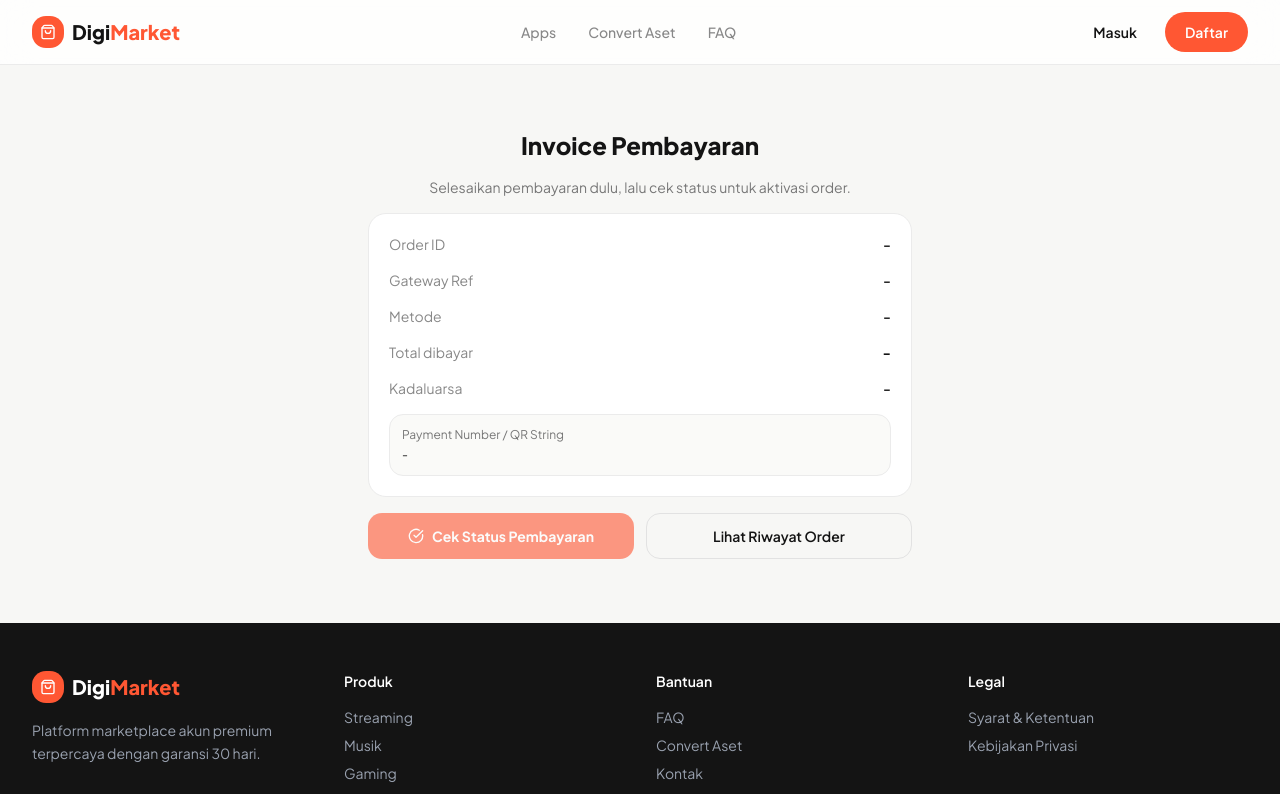
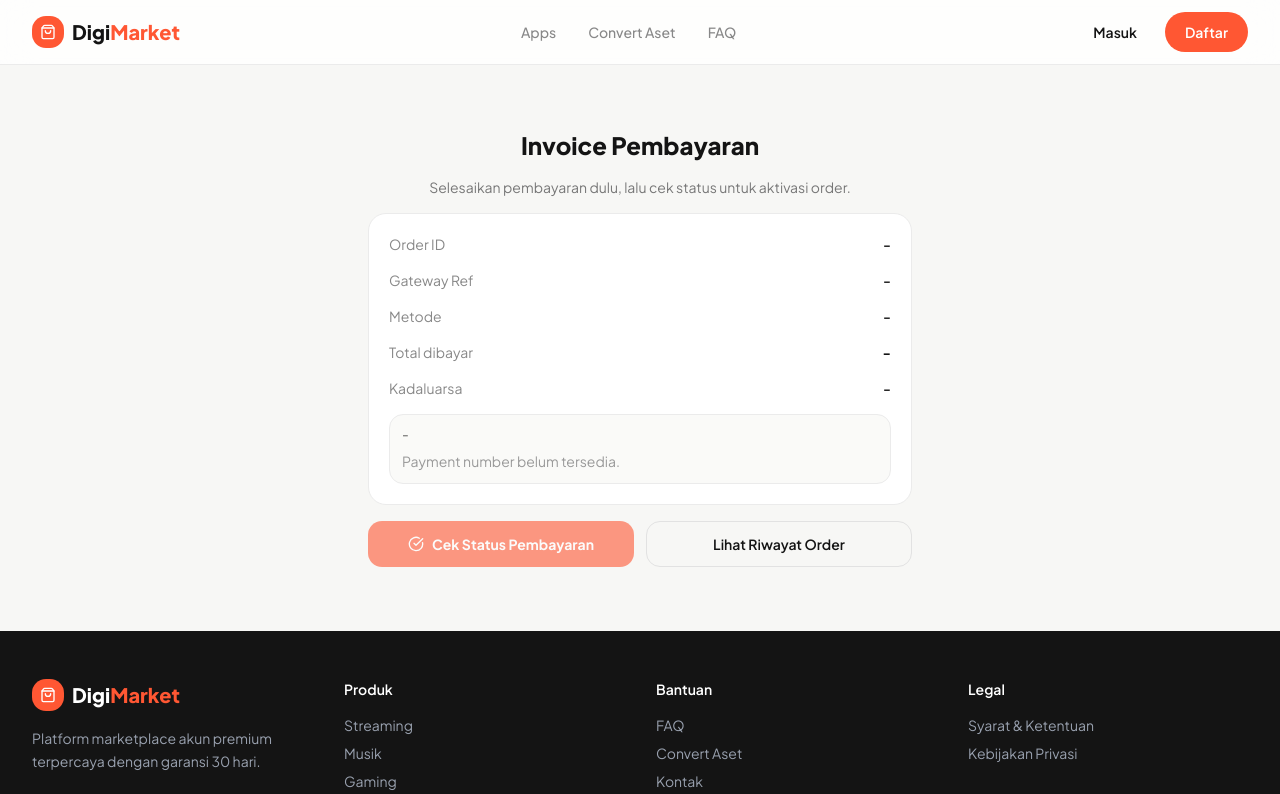
Before and after one commit to pikipici/premium-hub, a Next.js app in the folder premiumhub-web/: page /product/prem-apps/checkout/invoice in a window 1280 px wide. Shown: the top 794 px of the page. Built offline with nearby package versions, Linux system fonts and the light colour scheme; no server answers.

Commit message:
feat(web): render pakasir payment number as QR/VA display

```diff
--- a/premiumhub-web/package.json
+++ b/premiumhub-web/package.json
@@ -19,6 +19,7 @@
     "js-cookie": "^3.0.5",
     "lucide-react": "^1.7.0",
     "next": "16.2.2",
+    "qrcode": "^1.5.4",
     "react": "19.2.4",
     "react-dom": "19.2.4",
     "react-hook-form": "^7.72.1",
@@ -33,6 +34,7 @@
     "@tailwindcss/postcss": "^4",
     "@types/js-cookie": "^3.0.6",
     "@types/node": "^20",
+    "@types/qrcode": "^1.5.6",
     "@types/react": "^19",
     "@types/react-dom": "^19",
     "eslint": "^9",
--- a/premiumhub-web/src/app/(public)/product/prem-apps/checkout/invoice/page.tsx
+++ b/premiumhub-web/src/app/(public)/product/prem-apps/checkout/invoice/page.tsx
@@ -3,11 +3,13 @@
 import { Suspense, useMemo, useState } from 'react'
 import Link from 'next/link'
 import { useRouter, useSearchParams } from 'next/navigation'
+import { CheckCircle, RefreshCcw } from 'lucide-react'
+
 import Navbar from '@/components/layout/Navbar'
 import Footer from '@/components/layout/Footer'
+import PakasirPaymentDisplay from '@/components/payment/PakasirPaymentDisplay'
 import { paymentService } from '@/services/paymentService'
 import { formatDate, formatRupiah } from '@/lib/utils'
-import { CheckCircle, Copy, RefreshCcw } from 'lucide-react'
 
 export default function CheckoutInvoicePage() {
   return (
@@ -28,7 +30,6 @@ function CheckoutInvoiceContent() {
   const expiresAt = search.get('expiresAt') || ''
   const amount = Number(search.get('amount') || 0)
 
-  const [copied, setCopied] = useState(false)
   const [checking, setChecking] = useState(false)
   const [error, setError] = useState('')
 
@@ -36,13 +37,6 @@ function CheckoutInvoiceContent() {
     if (!expiresAt) return '-'
     return formatDate(expiresAt)
   }, [expiresAt])
-
-  const handleCopy = async () => {
-    if (!paymentNumber) return
-    await navigator.clipboard.writeText(paymentNumber)
-    setCopied(true)
-    setTimeout(() => setCopied(false), 1500)
-  }
 
   const handleCheckStatus = async () => {
     if (!orderId) return
@@ -98,20 +92,7 @@ function CheckoutInvoiceContent() {
               <span className="font-semibold">{expireText}</span>
             </div>
 
-            <div className="rounded-xl border border-[#EBEBEB] bg-[#FAFAF8] p-3">
-              <div className="text-xs text-[#777] mb-1">Payment Number / QR String</div>
-              <div className="font-mono text-xs break-all text-[#141414]">{paymentNumber || '-'}</div>
-              {paymentNumber ? (
-                <button
-                  type="button"
-                  onClick={handleCopy}
-                  className="mt-2 inline-flex items-center gap-1 text-xs px-2 py-1 rounded-lg border border-[#E2E2E2] hover:bg-white"
-                >
-                  <Copy className="w-3.5 h-3.5" />
-                  {copied ? 'Tersalin' : 'Copy'}
-                </button>
-              ) : null}
-            </div>
+            <PakasirPaymentDisplay paymentMethod={paymentMethod} paymentNumber={paymentNumber} />
           </div>
 
           {error ? (
--- a/premiumhub-web/src/app/dashboard/wallet/topup/page.tsx
+++ b/premiumhub-web/src/app/dashboard/wallet/topup/page.tsx
@@ -10,6 +10,7 @@ import { walletService } from '@/services/walletService'
 import type { WalletTopup } from '@/types/wallet'
 import { formatDate, formatRupiah } from '@/lib/utils'
 import { useAuthStore } from '@/store/authStore'
+import PakasirPaymentDisplay from '@/components/payment/PakasirPaymentDisplay'
 
 function statusTone(status: WalletTopup['status']) {
   switch (status) {
@@ -221,15 +222,12 @@ function WalletTopupStatusContent() {
             </div>
           </div>
 
-          <div className="mt-3 grid grid-cols-1 md:grid-cols-2 gap-3 text-sm">
+          <div className="mt-3 grid grid-cols-1 gap-3 text-sm">
             <div className="rounded-xl bg-[#F7F7F5] p-3">
               <div className="text-xs text-[#888] mb-1">Provider Status</div>
               <div className="font-bold capitalize">{topup.provider_status || topup.status}</div>
             </div>
-            <div className="rounded-xl bg-[#F7F7F5] p-3">
-              <div className="text-xs text-[#888] mb-1">Payment Number</div>
-              <div className="font-bold break-all">{topup.payment_number || '-'}</div>
-            </div>
+            <PakasirPaymentDisplay paymentMethod={topup.payment_method} paymentNumber={topup.payment_number} />
           </div>
 
           {topup.status === 'pending' ? (
--- /dev/null
+++ b/premiumhub-web/src/components/payment/PakasirPaymentDisplay.tsx
@@ -0,0 +1,140 @@
+"use client"
+
+import { useEffect, useMemo, useState } from 'react'
+import { Building2, Copy, QrCode } from 'lucide-react'
+import QRCode from 'qrcode'
+
+type PakasirPaymentDisplayProps = {
+  paymentMethod?: string
+  paymentNumber?: string
+  className?: string
+}
+
+type QRState = {
+  source: string
+  dataUrl: string
+  error: string
+}
+
+const normalizeMethod = (value?: string) => (value || '').trim().toLowerCase()
+
+const methodLabel = (value?: string) => {
+  const method = normalizeMethod(value)
+  switch (method) {
+    case 'qris':
+      return 'QRIS'
+    case 'bri_va':
+      return 'BRI Virtual Account'
+    case 'bni_va':
+      return 'BNI Virtual Account'
+    case 'permata_va':
+      return 'Permata Virtual Account'
+    default:
+      return method ? method.toUpperCase() : 'Payment Number'
+  }
+}
+
+export default function PakasirPaymentDisplay({ paymentMethod, paymentNumber, className }: PakasirPaymentDisplayProps) {
+  const [copied, setCopied] = useState(false)
+  const [qrState, setQrState] = useState<QRState>({ source: '', dataUrl: '', error: '' })
+
+  const normalizedMethod = useMemo(() => normalizeMethod(paymentMethod), [paymentMethod])
+  const isQris = normalizedMethod === 'qris'
+  const isVA = normalizedMethod.endsWith('_va')
+  const value = (paymentNumber || '').trim()
+
+  useEffect(() => {
+    if (!isQris || !value) return
+
+    let canceled = false
+
+    QRCode.toDataURL(value, {
+      width: 360,
+      margin: 1,
+      errorCorrectionLevel: 'M',
+    })
+      .then((url) => {
+        if (!canceled) {
+          setQrState({ source: value, dataUrl: url, error: '' })
+        }
+      })
+      .catch(() => {
+        if (!canceled) {
+          setQrState({
+            source: value,
+            dataUrl: '',
+            error: 'Gagal generate QR. Copy QR string lalu bayar dari aplikasi yang support QRIS string.',
+          })
+        }
+      })
+
+    return () => {
+      canceled = true
+    }
+  }, [isQris, value])
+
+  const qrDataUrl = isQris && qrState.source === value ? qrState.dataUrl : ''
+  const qrError = isQris && qrState.source === value ? qrState.error : ''
+
+  const handleCopy = async () => {
+    if (!value) return
+    await navigator.clipboard.writeText(value)
+    setCopied(true)
+    setTimeout(() => setCopied(false), 1600)
+  }
+
+  return (
+    <div className={`rounded-xl border border-[#EBEBEB] bg-[#FAFAF8] p-3 ${className || ''}`}>
+      <div className="flex items-center justify-between gap-2 mb-2">
+        <div className="text-xs text-[#777] font-semibold">{methodLabel(normalizedMethod)}</div>
+        {value ? (
+          <button
+            type="button"
+            onClick={handleCopy}
+            className="inline-flex items-center gap-1 text-xs px-2 py-1 rounded-lg border border-[#E2E2E2] hover:bg-white"
+          >
+            <Copy className="w-3.5 h-3.5" />
+            {copied ? 'Tersalin' : 'Copy'}
+          </button>
+        ) : null}
+      </div>
+
+      {!value ? (
+        <div className="text-sm text-[#999]">Payment number belum tersedia.</div>
+      ) : isQris ? (
+        <div className="space-y-3">
+          <div className="rounded-lg border border-[#EBEBEB] bg-white p-3 flex items-center justify-center min-h-[180px]">
+            {qrDataUrl ? (
+              // eslint-disable-next-line @next/next/no-img-element
+              <img src={qrDataUrl} alt="QRIS Payment" className="w-48 h-48 object-contain" />
+            ) : (
+              <div className="text-xs text-[#888] inline-flex items-center gap-1.5">
+                <QrCode className="w-3.5 h-3.5" />
+                Menyiapkan QR...
+              </div>
+            )}
+          </div>
+
+          {qrError ? <div className="text-xs text-red-600">{qrError}</div> : null}
+
+          <details className="text-xs text-[#666]">
+            <summary className="cursor-pointer select-none">Lihat QR string mentah</summary>
+            <div className="mt-2 font-mono break-all text-[#141414]">{value}</div>
+          </details>
+        </div>
+      ) : isVA ? (
+        <div className="space-y-2">
+          <div className="inline-flex items-center gap-1 text-xs text-[#777]">
+            <Building2 className="w-3.5 h-3.5" />
+            Nomor Virtual Account
+          </div>
+          <div className="rounded-lg border border-[#EBEBEB] bg-white px-3 py-4 font-mono text-sm md:text-base font-bold break-all text-[#141414]">
+            {value}
+          </div>
+        </div>
+      ) : (
+        <div className="font-mono text-xs break-all text-[#141414]">{value}</div>
+      )}
+    </div>
+  )
+}
```
Also changed, not shown: 1 other file (tests, documents, lock files or other folders).
